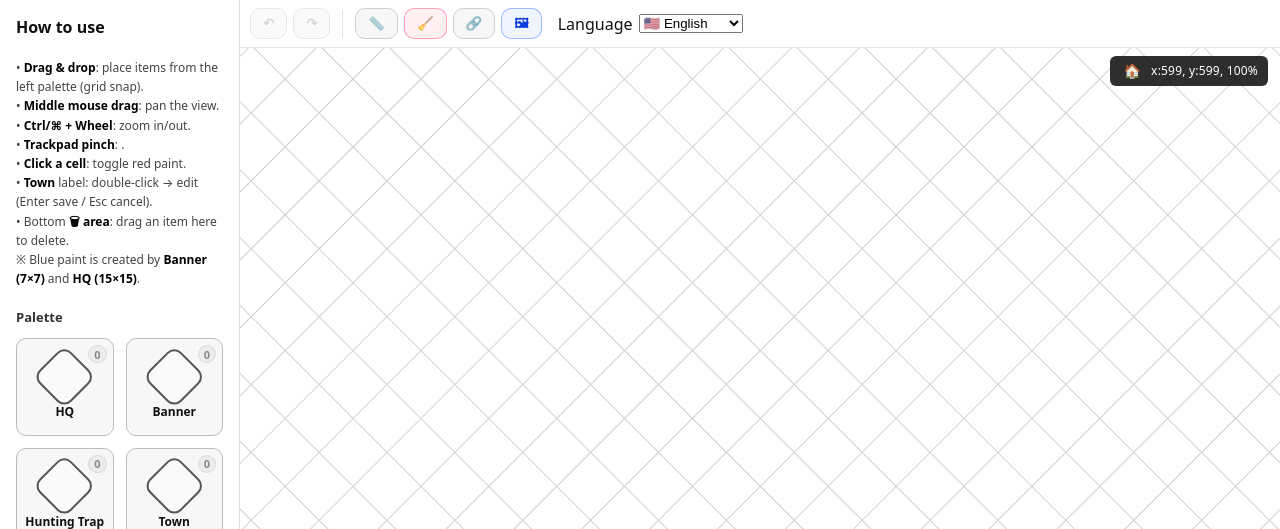
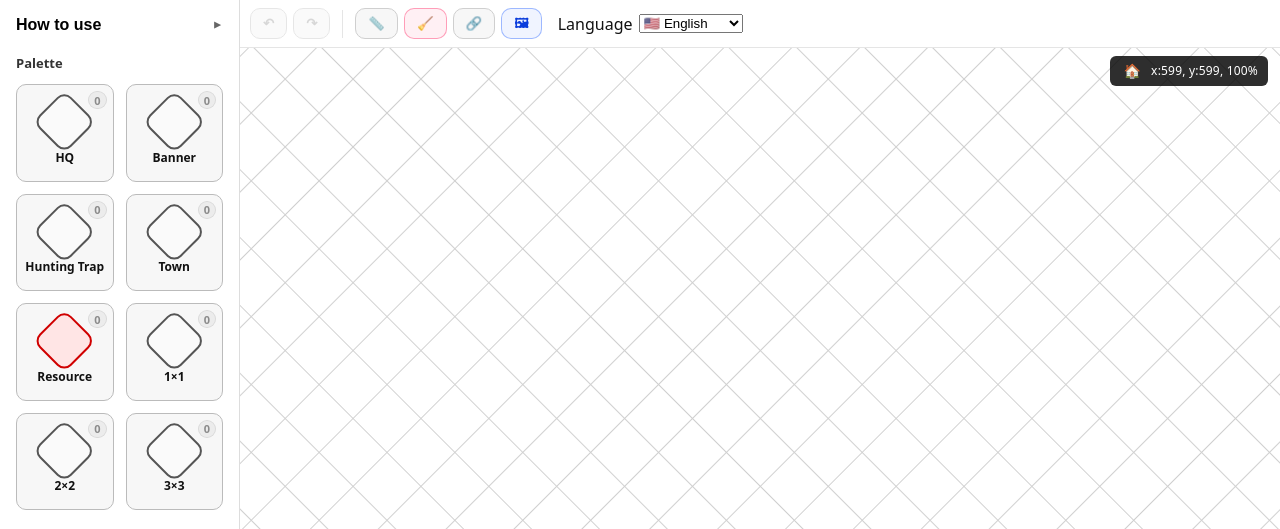
Before and after one commit to SangwoonYun/Traplace, a Flask app: page / in a window 1280 px wide. Shown: the top 529 px of the page. Run offline with Flask 3, Linux system fonts and the light colour scheme.

Commit message:
feat: Add the folding feature to the usage section

```diff
--- a/app/static/css/ui.css
+++ b/app/static/css/ui.css
@@ -26,9 +26,65 @@
   font-weight: 800;
 }
 
+/* Usage section with collapsible functionality */
+.usage-section {
+  display: flex;
+  flex-direction: column;
+  gap: 0;
+}
+
+.usage-toggle {
+  appearance: none;
+  border: none;
+  background: transparent;
+  padding: 0;
+  cursor: pointer;
+  display: flex;
+  align-items: center;
+  justify-content: space-between;
+  width: 100%;
+  text-align: left;
+  transition: opacity 0.2s ease;
+}
+
+.usage-toggle:hover {
+  opacity: 0.8;
+}
+
+.usage-toggle h2 {
+  margin: 0;
+  font-size: 16px;
+  font-weight: 800;
+  flex: 1;
+}
+
+.toggle-icon {
+  font-size: 12px;
+  color: #666;
+  transition: transform 0.3s ease;
+  user-select: none;
+}
+
+.usage-toggle[aria-expanded='false'] .toggle-icon {
+  transform: rotate(-90deg);
+}
+
+.usage-content {
+  overflow: hidden;
+  transition: max-height 0.3s ease, opacity 0.3s ease, margin-top 0.3s ease;
+  max-height: 500px;
+  opacity: 1;
+  margin-top: 8px;
+}
+
+.usage-content.collapsed {
+  max-height: 0;
+  opacity: 0;
+  margin-top: 0;
+}
+
 /* Usage block inside the sidebar */
 .usage {
-  margin-top: 8px;
   font-size: 12px;
   color: #444;
   line-height: 1.6;
--- a/app/static/js/main.js
+++ b/app/static/js/main.js
@@ -104,6 +104,34 @@ window.addEventListener('load', async () => {
 
   // Initial update of legal links
   updateLegalLinks(currentLang());
+
+  /* ---------------------------------------------
+   * Setup usage section toggle
+   * ------------------------------------------- */
+  const usageToggle = document.getElementById('usageToggle');
+  const usageContent = document.getElementById('usageContent');
+
+  if (usageToggle && usageContent) {
+    // Load saved state from localStorage (default: collapsed)
+    const savedState = localStorage.getItem('usageExpanded');
+
+    // If user previously expanded it, restore that state
+    if (savedState === 'true') {
+      usageContent.classList.remove('collapsed');
+      usageToggle.setAttribute('aria-expanded', 'true');
+    }
+
+    usageToggle.addEventListener('click', () => {
+      const isExpanded = usageToggle.getAttribute('aria-expanded') === 'true';
+      const newExpandedState = !isExpanded;
+
+      usageToggle.setAttribute('aria-expanded', newExpandedState);
+      usageContent.classList.toggle('collapsed');
+
+      // Save expanded state to localStorage
+      localStorage.setItem('usageExpanded', newExpandedState);
+    });
+  }
 
   /* ---------------------------------------------
    * Restore from URL (blocks + red tiles)
--- a/app/templates/index.html
+++ b/app/templates/index.html
@@ -45,8 +45,15 @@
     <!-- Sidebar: palette only (footer removed by convention) -->
     <aside id="sidebar" class="sidebar">
       <!-- Hidden on mobile: usage block -->
-      <h2 data-i18n="ui.usageTitle" data-mobile-hidden>사용 방법</h2>
-      <div class="usage" data-i18n="ui.usage" data-mobile-hidden></div>
+      <div class="usage-section" data-mobile-hidden>
+        <button id="usageToggle" class="usage-toggle" type="button" aria-expanded="false">
+          <h2 data-i18n="ui.usageTitle">사용 방법</h2>
+          <span class="toggle-icon" aria-hidden="true">▼</span>
+        </button>
+        <div id="usageContent" class="usage-content collapsed">
+          <div class="usage" data-i18n="ui.usage"></div>
+        </div>
+      </div>
 
       <!-- Hidden on mobile: palette title -->
       <div class="palette-title" data-i18n="ui.paletteTitle" data-mobile-hidden>객체 팔레트</div>
```
Also changed, not shown: other parts of app/static/css/ui.css (+85 -0 lines), app/templates/legal.html (+16 -16 lines).
